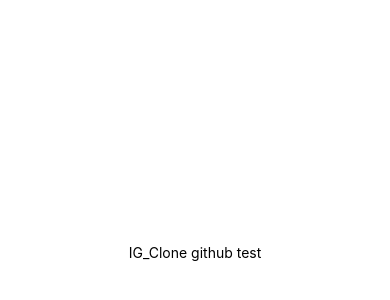
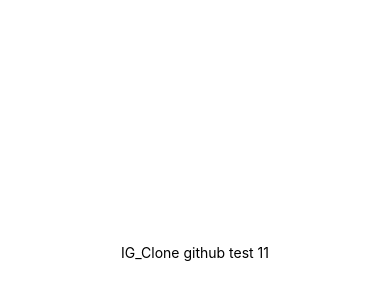
Before and after one commit to 120hits/IG-Clone, a React Native app: screen / in a window 390 px wide. Shown: the part 170-470 px from the top of the page. Built offline with nearby package versions, Linux system fonts and the light colour scheme.

Commit message:
Add files via upload

```diff
--- a/App.js
+++ b/App.js
@@ -6,7 +6,7 @@ import { NavigationContainer } from '@react-navigation/native';
 export default function App() {
   return (
     <View style={styles.container}>
-      <Text>IG_Clone github test</Text>
+      <Text>IG_Clone github test 11</Text>
       <StatusBar style="auto" />
     </View>
   );
```
